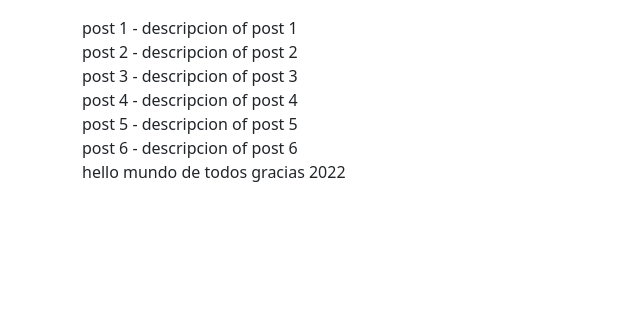
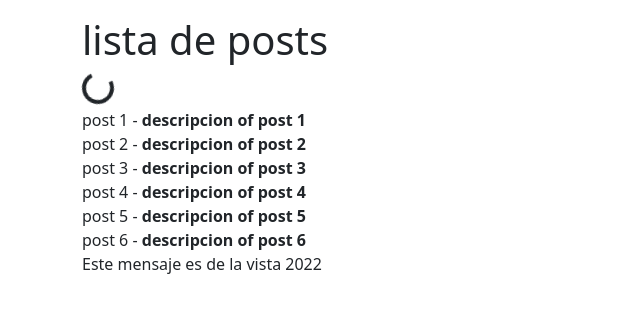
Before and after one commit to alhexanderad/django-ajax, a Django app: page /posts/ in a window 1280 px wide. Shown: the top 313 px of the page, without its empty margins (0-640 px from the left). Run offline with Django 3.2, Linux system fonts and the light colour scheme; data comes from the database, SQL or seed files in the repository; parts of the project's set-up code (start-up, migrations or seed data) failed here and were passed over.

Commit message:
Se realizo la parte de get con json y spinner

```diff
--- a/posts/static/posts/main.js
+++ b/posts/static/posts/main.js
@@ -1,8 +1,8 @@
-console.log('Hola Mundo estamos de vuelta 2022');
+console.log('Loremamdkfkasdfksadkfas,d');
 
 const helloWorldBox = document.getElementById('hello-world');
-
-
+const postsBox = document.getElementById('posts-box');
+const spinnerBox = document.getElementById('spinner-border');
 
 $.ajax({
   type: 'GET',
@@ -15,3 +15,25 @@
     console.log('error', error);
   }
 })
+
+$.ajax({
+  type:'GET',
+  url:'data/',
+  success:function(response){
+    console.log('Informacion de Get data ajax');
+    console.log(response)
+    const data = response.data
+    setTimeout(()=>{
+      spinnerBox.classList.add('not-visible');
+      console.log(data);
+      data.forEach(el => {
+        postsBox.innerHTML +=`
+          ${el.title} - <b>${el.body}</b><br>
+          `
+      });
+    }, 1000)
+  },
+  error: function(error){
+    console.log(error);
+  }
+})
--- a/posts/templates/posts/main.html
+++ b/posts/templates/posts/main.html
@@ -12,10 +12,16 @@
 
 
 {% block content %}
+<h1>lista de posts</h1>
+<div id="spinner-border">
+  <div class="spinner-border" role="status">
+  </div>
+</div>
+<div id="posts-box"></div>
+  <!-- {% for obj in qs %}
+    {{obj.title}} - {{obj.body}} <br>
+  {% endfor %} -->
 
-  {% for obj in qs %}
-    {{obj.title}} - {{obj.body}} <br>
-  {% endfor %}
   <div id="hello-world"></div>
 
 {% endblock content %}
--- a/posts/urls.py
+++ b/posts/urls.py
@@ -1,10 +1,11 @@
 from django.urls import path
-from .views import post_list_and_create, hello_world_view
+from .views import post_list_and_create, hello_world_view, load_post_data_view
 
 app_name = 'posts'
 
 urlpatterns = [
     path('', post_list_and_create, name = 'main-board'),
+    path('data/', load_post_data_view, name = 'posts-data'),
     path('hello-world/', hello_world_view, name = 'hello-world'),
 
 ]
--- a/posts/views.py
+++ b/posts/views.py
@@ -1,10 +1,24 @@
 from django.shortcuts import render
 from .models import Post
+from django.core import serializers
 from django.http import JsonResponse
 
 def post_list_and_create(request):
   qs = Post.objects.all()
   return render(request, 'posts/main.html',{'qs':qs})
 
+def load_post_data_view(request):
+  qs = Post.objects.all()
+  data = []
+  for obj in qs:
+    item =  {
+      'id' : obj.id,
+      'title' : obj.title,
+      'body' : obj.body,
+      'author' : obj.author.user.username
+    }
+    data.append(item)
+  return JsonResponse({'data':data})
+
 def hello_world_view(request):
-  return JsonResponse({'text': 'hello mundo de todos gracias 2022'})
+  return JsonResponse({'text': 'Este mensaje es de la vista 2022'})
```
